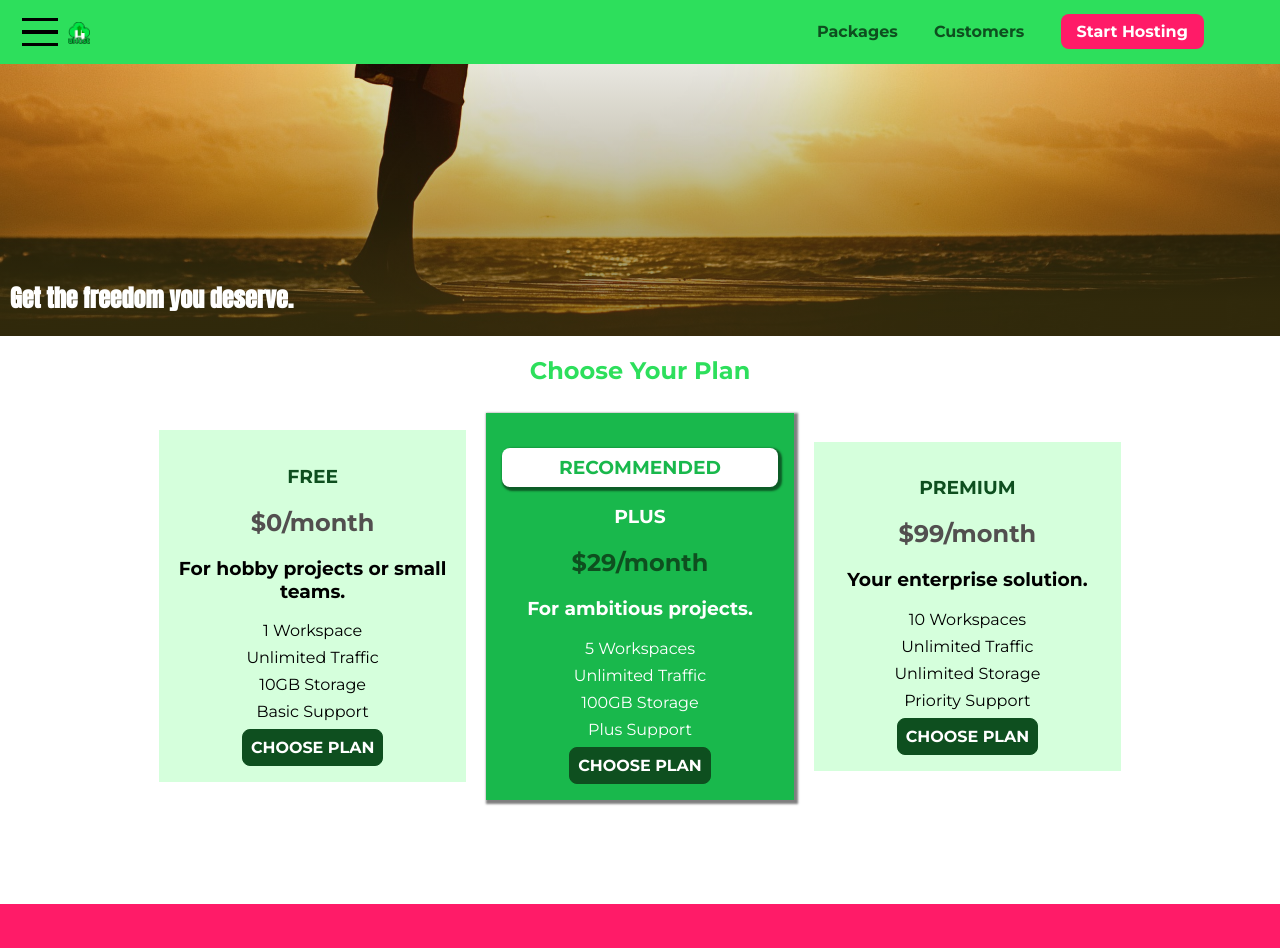
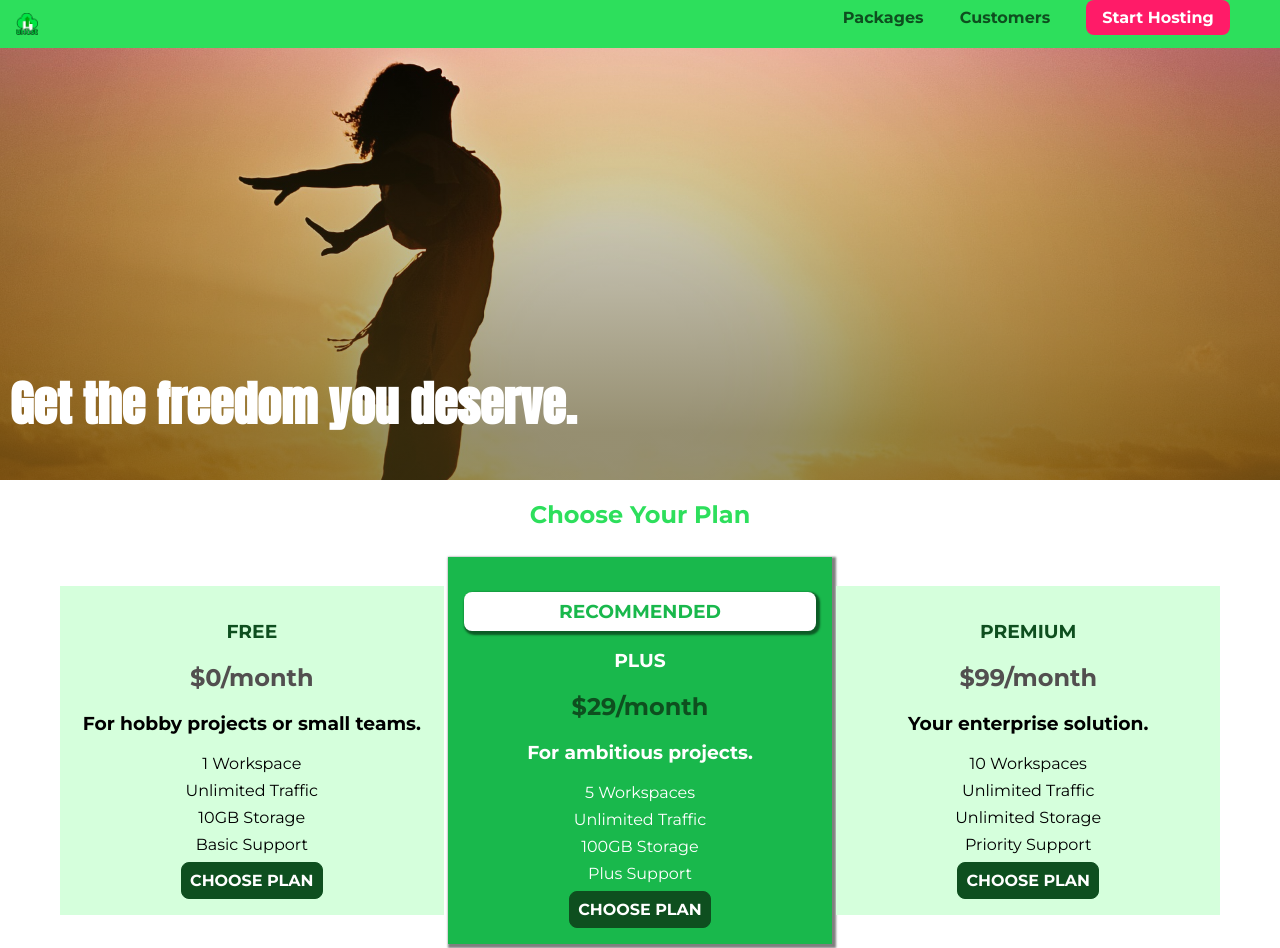
Before and after one commit to AaronDB2/css-learning-project, a plain HTML site: page index.html in a window 1280 px wide. Shown: the top 948 px of the page. Drawn offline with Linux system fonts and the light colour scheme.

Commit message:
Finished section 10 from course

```diff
--- a/index.html
+++ b/index.html
@@ -3,6 +3,7 @@
 <head>
     <meta charset="UTF-8">
     <meta http-equiv="X-UA-Compatible" content="IE=edge">
+    <meta name="viewport" content="width=device-width, initial-scale=1.0">
     <title>uHost</title>
     <link rel="shortcut icon" href="favicon.png">
     <link rel="stylesheet" href="shared.css">
--- a/main.css
+++ b/main.css
@@ -54,7 +54,7 @@
 /* Product Overview */
 
 #product-overview {
-    background: linear-gradient(to top, rgba(80, 68, 18, 0.6) 10%, transparent) ,url("./images/freedom.jpg") left 10% bottom 20%/cover no-repeat border-box;
+    background: linear-gradient(to top, rgba(80, 68, 18, 0.6) 10%, transparent) ,url("./images/freedom.jpg") center/cover no-repeat border-box;
     width: 100vw;
     height: 42vh;
     padding: 0.8rem;
@@ -71,26 +71,18 @@
 
 /* Plans */
 
-.plan__list {
-    width: 80%;
-    margin: auto;
-    text-align: center;
-}
-
 .plan {
     background: #d5ffdc;
     text-align: center;
     padding: 1rem;
-    margin: 0.5rem;
-    display: inline-block;
-    width: 30%;
-    vertical-align: middle;
+    margin: 0.5rem 0;
+    width: 100%;
 }
 
 .plan--highlighted {
     background: #19b84c;
     color: white;
-    box-shadow: 2px 2px 2px 2px rgba(0, 0, 0, 0.5);
+    /* box-shadow: 2px 2px 2px 2px rgba(0, 0, 0, 0.5); */
 }
 
 .plan__annotation {
@@ -144,13 +136,6 @@
     list-style: none;
     margin: 0;
     padding: 0;
-    text-align: center;
-}
-
-.key-feature {
-    display: inline-block;
-    width: 30%;
-    vertical-align: top;
 }
 
 .key-feature__image {
@@ -169,3 +154,45 @@
     color: white;
     font-size: 1.5rem;
 }
+
+/* Media Query for Desktop*/
+@media (min-width: 40rem) and (min-height: 40rem) {
+
+    #product-overview {
+        height: 60vh;
+        background-position: 50% 25%;
+    }
+
+    #product-overview h1 {
+        font-size: 3rem;
+    }
+
+    .plan__list {
+        width: 100%;
+        text-align: center;
+    }
+
+    .plan {
+        display: inline-block;
+        width: 30%;
+        vertical-align: middle;
+        min-width: 13rem;
+        max-width: 25rem;
+    }
+
+    .plan--highlighted {
+        box-shadow: 2px 2px 2px 2px rgba(0, 0, 0, 0.5);
+    }
+
+    .key-feature__list {
+        text-align: center;
+    }
+
+    .key-feature {
+        display: inline-block;
+        width: 30%;
+        max-width: 25rem;
+        vertical-align: top;
+    }
+
+}
--- a/packages/packages.css
+++ b/packages/packages.css
@@ -95,3 +95,29 @@ main {
     border: 2px solid #0e4f1f;
     padding: 1rem;
 }
+
+/* Media Query for Desktop*/
+@media (min-width: 40rem) and (min-height: 40rem) {
+
+    main {
+        margin: 3rem auto;
+        max-width: 93rem;
+    }
+}
+
+@media (min-width: 93rem) {
+
+    .package {
+        border-left: 4px solid #0e4f1f;
+    }
+
+    .packages--free {
+        border-right: 4px solid #0e4f1f;
+    }
+
+    .package--free:hover,
+    .package--free:active {
+        box-shadow: 2px 2px 4px rgba(0, 0, 0, 0.5);
+        border-color: #ff5454;
+    }
+}
--- a/shared.css
+++ b/shared.css
@@ -10,6 +10,10 @@ body {
     font-family: 'Montserrat', sans-serif;
     margin: 0;
     overflow-x: hidden;
+}
+
+main {
+    min-height: calc(100vh - 3.5rem - 8rem);
 }
 
 /* Generic styling */
@@ -98,7 +102,7 @@ body {
     color: #0e4f1f;
     text-decoration: none;
     font-weight: bold;
-    font-size: 1.5rem;
+    height: 2.5rem;
     height: 22px;
     display: inline-block;
     vertical-align: middle;
@@ -109,10 +113,7 @@ body {
 }
 
 .main-nav {
-    display: inline-block;
-    text-align: right;
-    width: calc(100% - 122px);
-    vertical-align: middle;
+    display: none;
 }
 
 .main-nav__items {
@@ -217,3 +218,24 @@ body {
 .main-footer__link a:active {
     color: #ccc;
 }
+
+/* Media Query for Desktop*/
+@media (min-width: 40rem) and (min-height: 40rem) {
+
+    .toggle-button {
+        display: none;
+    }
+
+    .main-nav {
+        display: inline-block;
+        text-align: right;
+        width: calc(100% - 44px);
+        height: 2rem;
+        vertical-align: middle;
+    }
+
+    .main-footer__link {
+        display: inline-block;
+        margin: 0 1rem;
+    }
+}
```
Also changed, not shown: customers/customers.css (+25 -10 lines), packages/packages.html (+1 -0 lines).
